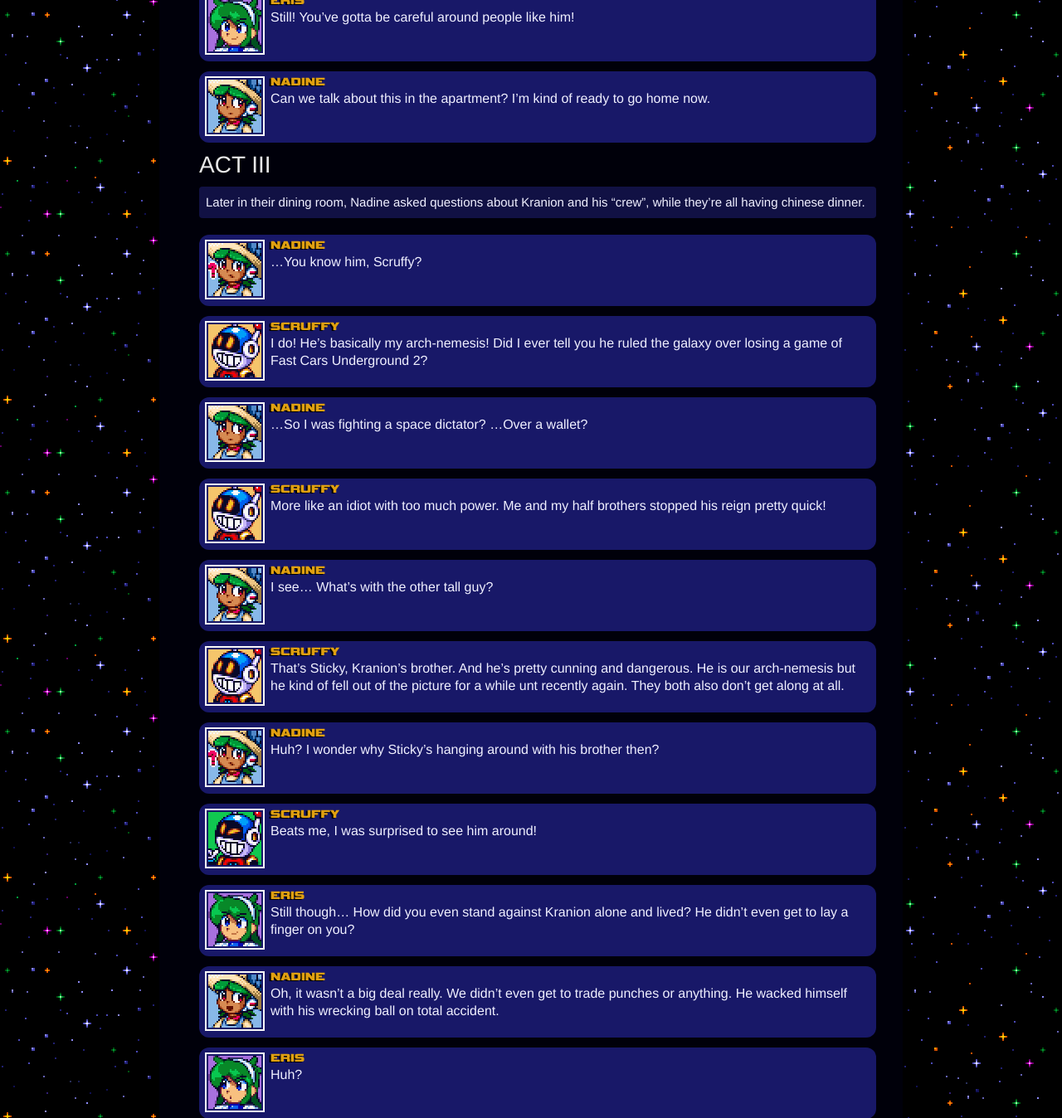
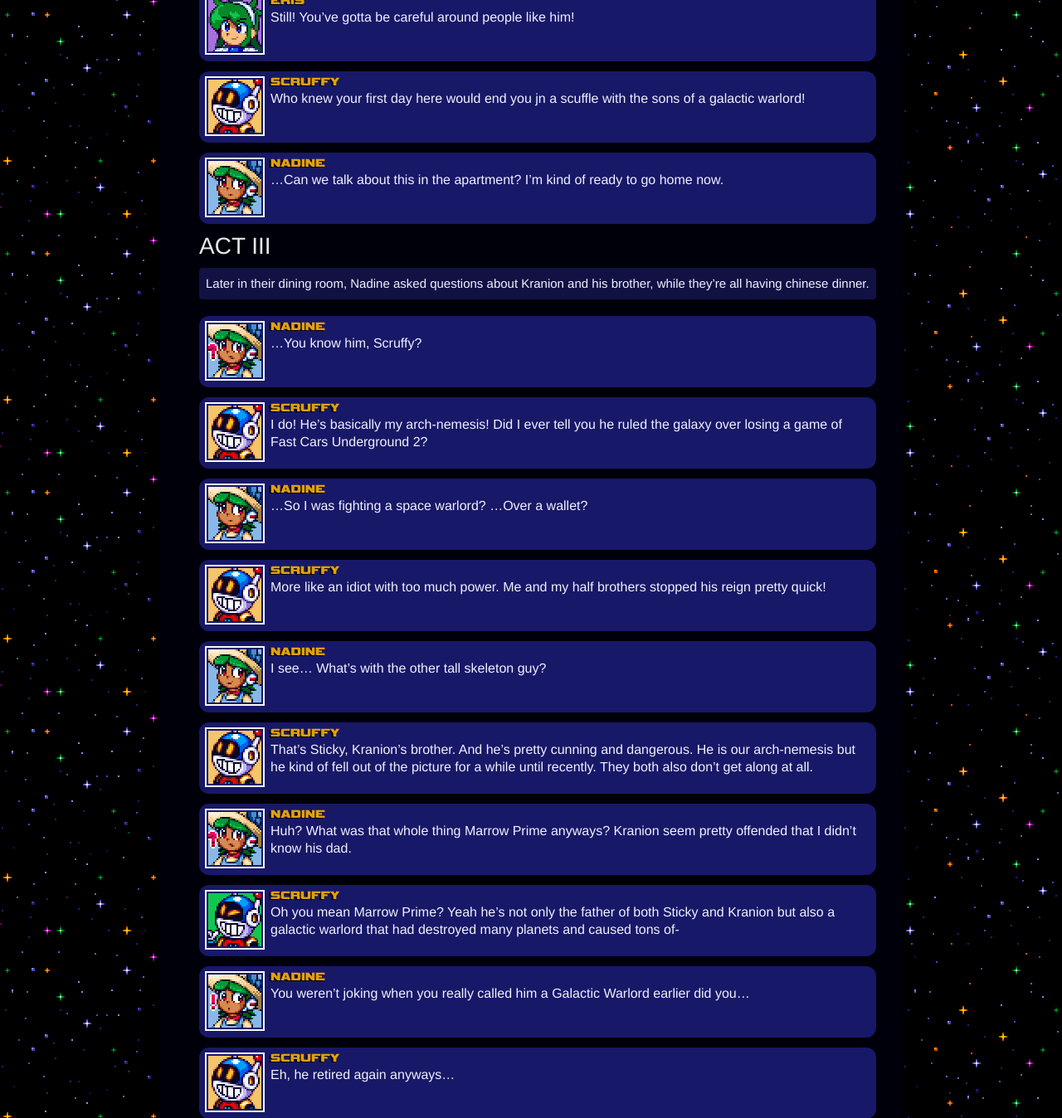
Before and after one commit to naoshibaikyu/superbuddn, a Jekyll site: the page built from epilogues/s1e1.md, in a window 1280 px wide and 1400 px high, scrolled down 14755 px, cut to the strip 52-1400 px from the top of the window. Shown: the whole strip at 83% size. Built offline with Jekyll 4.4.1, drawn with Linux system fonts in a browser that asks for light colours; nearby versions of some CDN libraries; some web fonts are replaced; our own code applies the rules of GitHub Pages for plain Markdown files; some of the changed text lies outside the part shown.

Commit message:
Update s1e1.md

```diff
--- a/epilogues/s1e1.md
+++ b/epilogues/s1e1.md
@@ -319,43 +319,51 @@ Scruffy: Yo!
 
 Eris: (rushing in) Nadine! Are you hurt?
 
-Nadine: Huh? Oh yeah. I'm okay. He didn't manage to lay a finger on me.
+Nadine: Huh? Oh yeah. I'm okay. He didn't even manage to lay a finger on me.
 
 Eris: Still! You've gotta be careful around people like him!
 
-Nadine Sad: Can we talk about this in the apartment? I'm kind of ready to go home now.
+Scruffy: Who knew your first day here would end you jn a scuffle with the sons of a galactic warlord!
+
+Nadine Sad: ...Can we talk about this in the apartment? I'm kind of ready to go home now.
 
 # ACT III
 
-%Later in their dining room, Nadine asked questions about Kranion and his "crew", while  they're all having chinese dinner.
+%Later in their dining room, Nadine asked questions about Kranion and his brother, while  they're all having chinese dinner.
 
 Nadine Confused: ...You know him, Scruffy?
 
 Scruffy: I do! He's basically my arch-nemesis! Did I ever tell you he ruled the galaxy over losing a game of Fast Cars Underground 2?
 
-Nadine Sad: ...So I was fighting a space dictator? ...Over a wallet?
+Nadine Sad: ...So I was fighting a space warlord? ...Over a wallet?
 
 Scruffy: More like an idiot with too much power. Me and my half brothers stopped his reign pretty quick!
 
-Nadine: I see... What's with the other tall guy?
+Nadine: I see... What's with the other tall skeleton guy?
 
-Scruffy: That's Sticky, Kranion's brother. And he's pretty cunning and dangerous. He is our arch-nemesis but he kind of fell out of the picture for a while unt recently again. They both also don't get along at all.
+Scruffy: That's Sticky, Kranion's brother. And he's pretty cunning and dangerous. He is our arch-nemesis but he kind of fell out of the picture for a while until recently. They both also don't get along at all.
 
-Nadine Confused: Huh? I wonder why Sticky's hanging around with his brother then?
+Nadine Confused: Huh? What was that whole thing Marrow Prime anyways? Kranion seem pretty offended that I didn't know his dad.
 
-Scruffy Happy: Beats me, I was surprised to see him around!
+Scruffy Happy: Oh you mean Marrow Prime? Yeah he's not only the father of both Sticky and Kranion but also a galactic warlord that had destroyed many planets and caused tons of-
+
+Nadine Shocked: You weren't joking when you really called him a Galactic Warlord earlier did you...
+
+Scruffy: Eh, he retired again anyways...
+
+Nadine: I guess one more question is... who eas the other guy with them? Dino?
+
+Eris Happy: Don't worry about him. Insignicant.
 
 Eris: Still though... How did you even stand against Kranion alone and lived? He didn't even get to lay a finger on you?
 
-Nadine Happy: Oh, it wasn't a big deal really. We didn't even get to trade punches or anything. He wacked himself with his wrecking ball on total accident.
+Nadine Happy: Oh, it wasn't a big deal really. He wacked himself with his wrecking ball on total accident.
 
 Eris Annoyed: Huh?
 
 Scruffy Happy: Yeah, sounds like him.
 
 Nadine Sad: It's getting late anyways, I should sleep. It was a long day.
-
-Eris Annoyed: It's only 7PM but if you say so...
 
 %Later at Nadine's room. Nadine is on a call with both Selena and Clara.
 
```
Also changed, not shown: other parts of epilogues/s1e1.md (+2 -2 lines).
